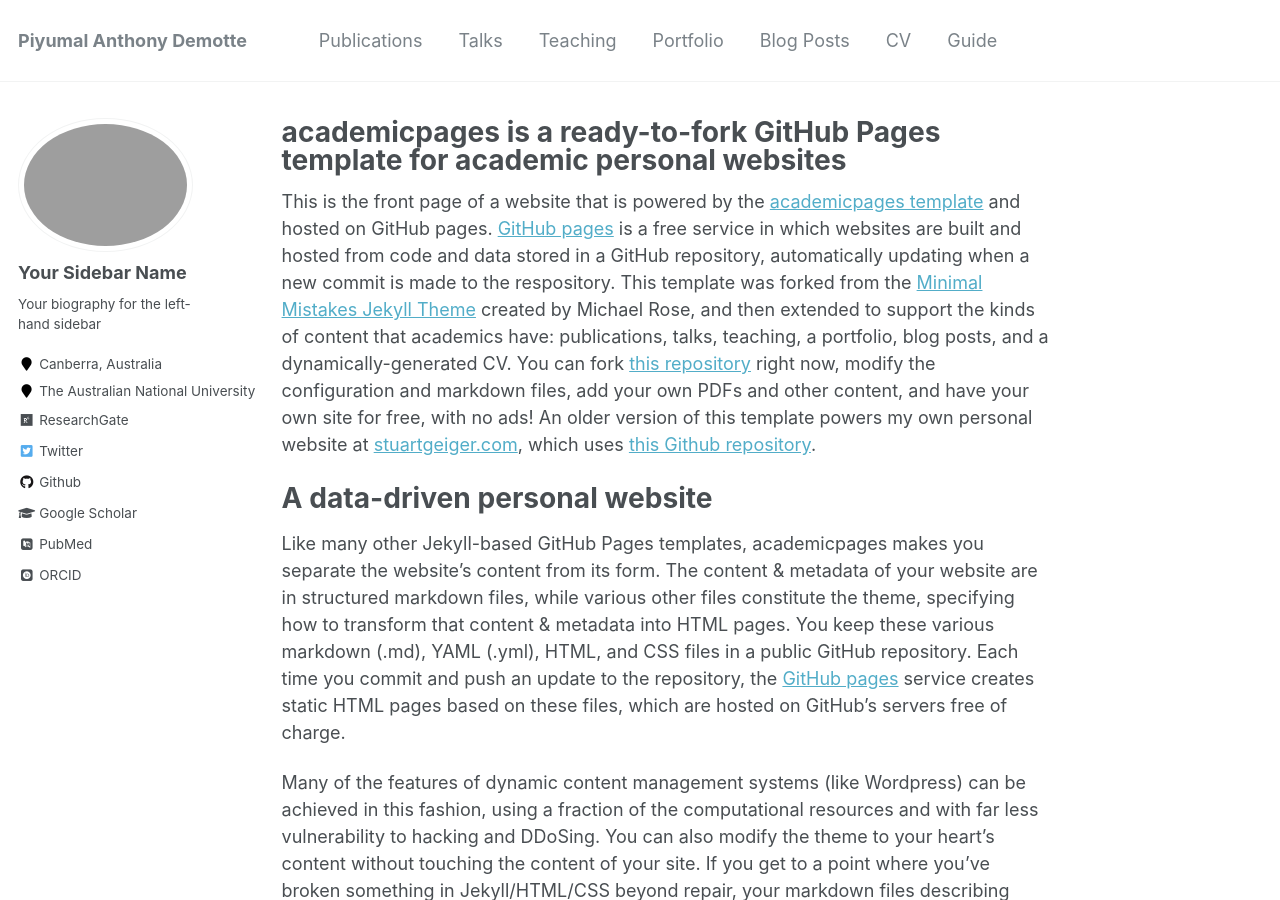
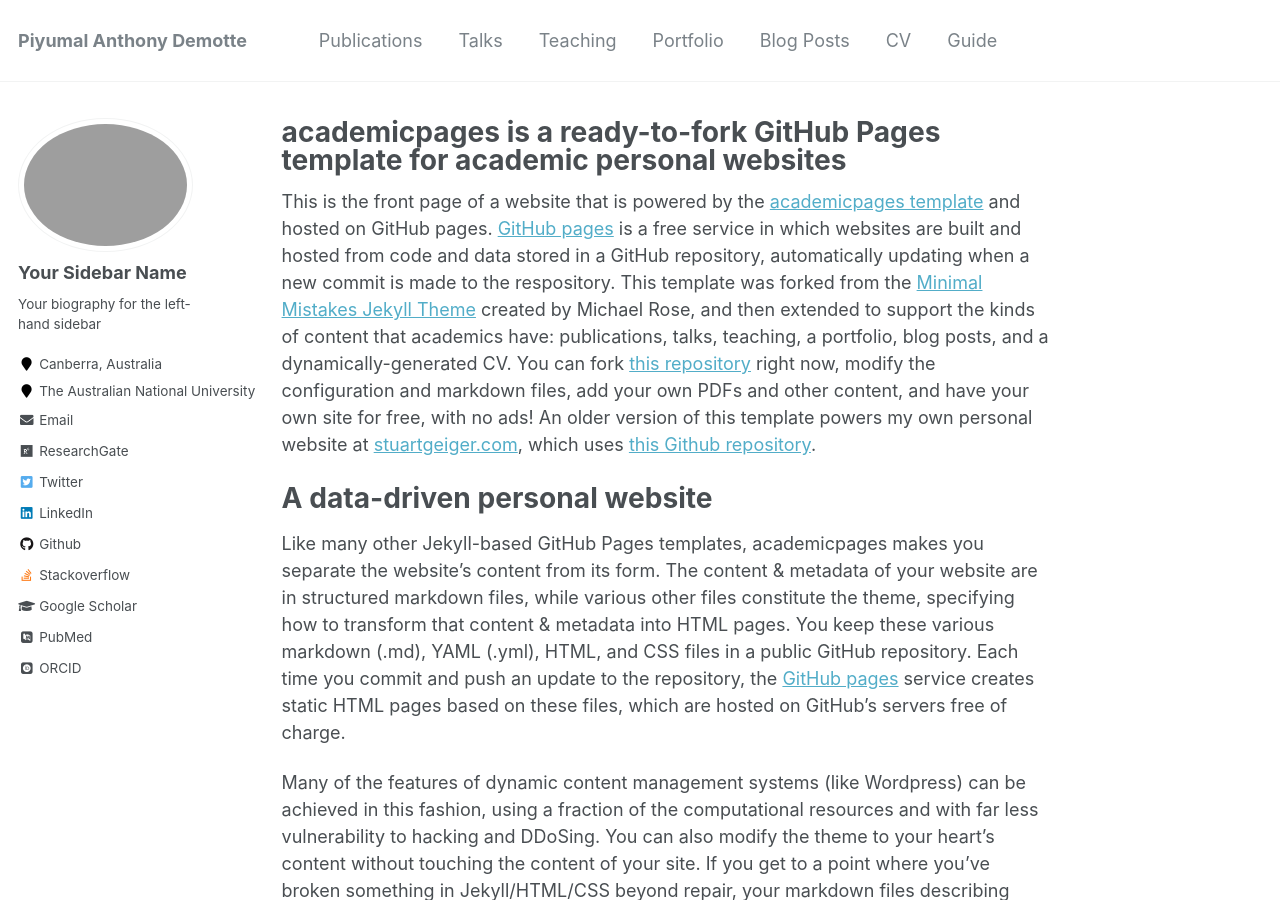
Before and after one commit to piyumalanthony/piyumalanthony.github.io, a Jekyll site: the page built from _pages/about.md, in a window 1280 px wide and 900 px high. Built offline with Jekyll 4.4.1, drawn with Linux system fonts in a browser that asks for light colours; some web fonts are replaced; part of the change alters nothing that is shown.

```diff
--- a/_config.yml
+++ b/_config.yml
@@ -86,8 +86,8 @@ author:
   location         : "Canberra, Australia"
   employer         : "The Australian National University"
   pubmed           : "https://www.ncbi.nlm.nih.gov/pubmed/?term=john+snow"
-  googlescholar    : "http://https://scholar.google.com.au/citations?user=CATSwmgAAAAJ&hl=en"
-  email            :
+  googlescholar    : "https://scholar.google.com/citations?user=CATSwmgAAAAJ&hl=en"
+  email            : "piyumal.demotte@anu.edu.au"
   researchgate     : "https://www.researchgate.net/profile/Piyumal-Demotte"
   uri              :
   bitbucket        :
@@ -102,14 +102,14 @@ author:
   instagram        :
   impactstory      : #"https://profiles.impactstory.org/u/xxxx-xxxx-xxxx-xxxx"
   lastfm           :
-  linkedin         :
-  orcid            : "http://orcid.org/yourorcidurl"
+  linkedin         : "https://www.linkedin.com/in/piyumal-anthony-demotte/"
+  orcid            : "https://orcid.org/my-orcid?orcid=0000-0001-8144-580X"
   pinterest        :
   soundcloud       :
-  stackoverflow    : # http://stackoverflow.com/users/123456/username
+  stackoverflow    : "https://stackoverflow.com/users/10304430/demotte"
   steam            :
   tumblr           :
-  twitter          : "replacethistwitterhandle"
+  twitter          : "https://github.com/piyumalanthony"
   vine             :
   weibo            :
   xing             :
```
Also changed, not shown: 1 other file.
